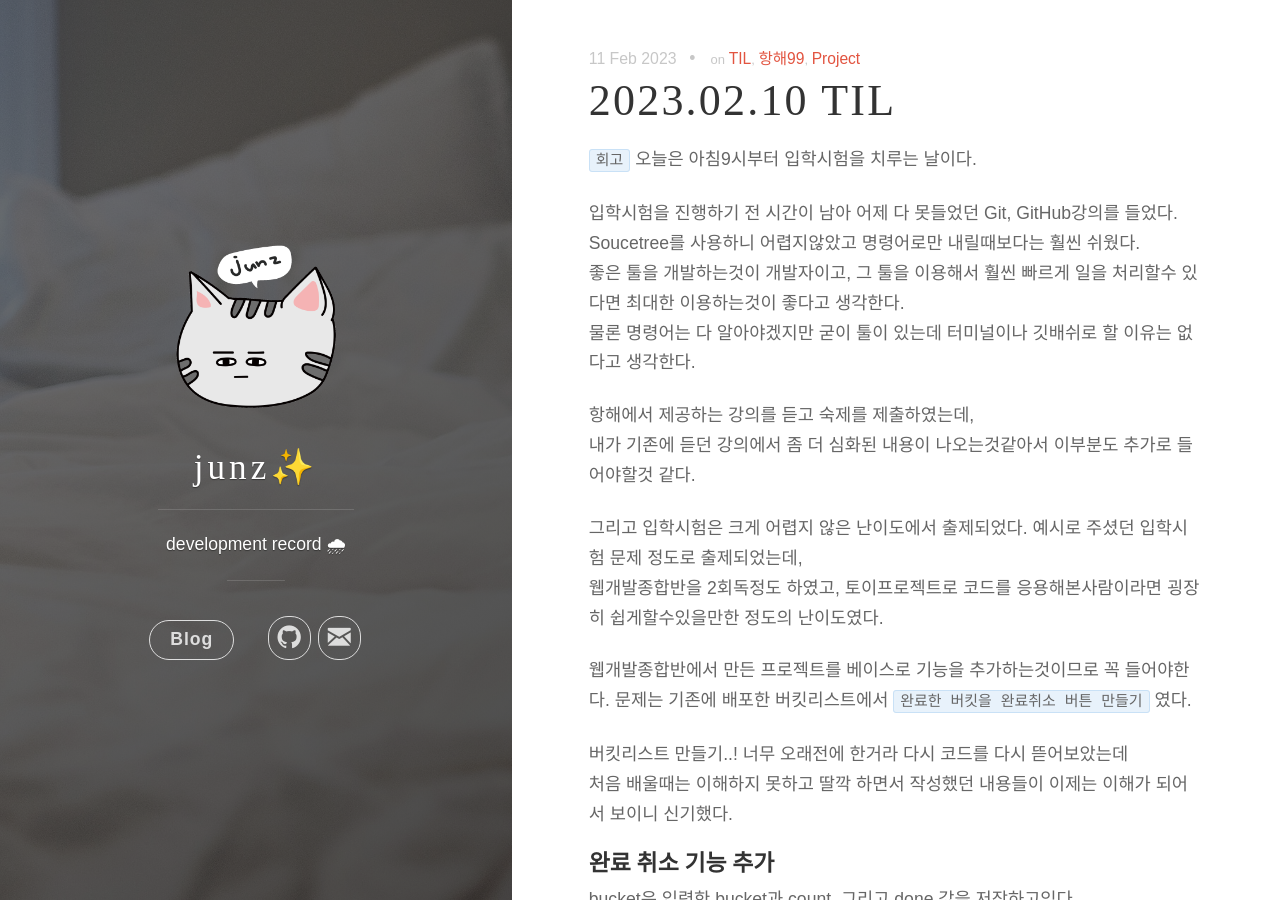
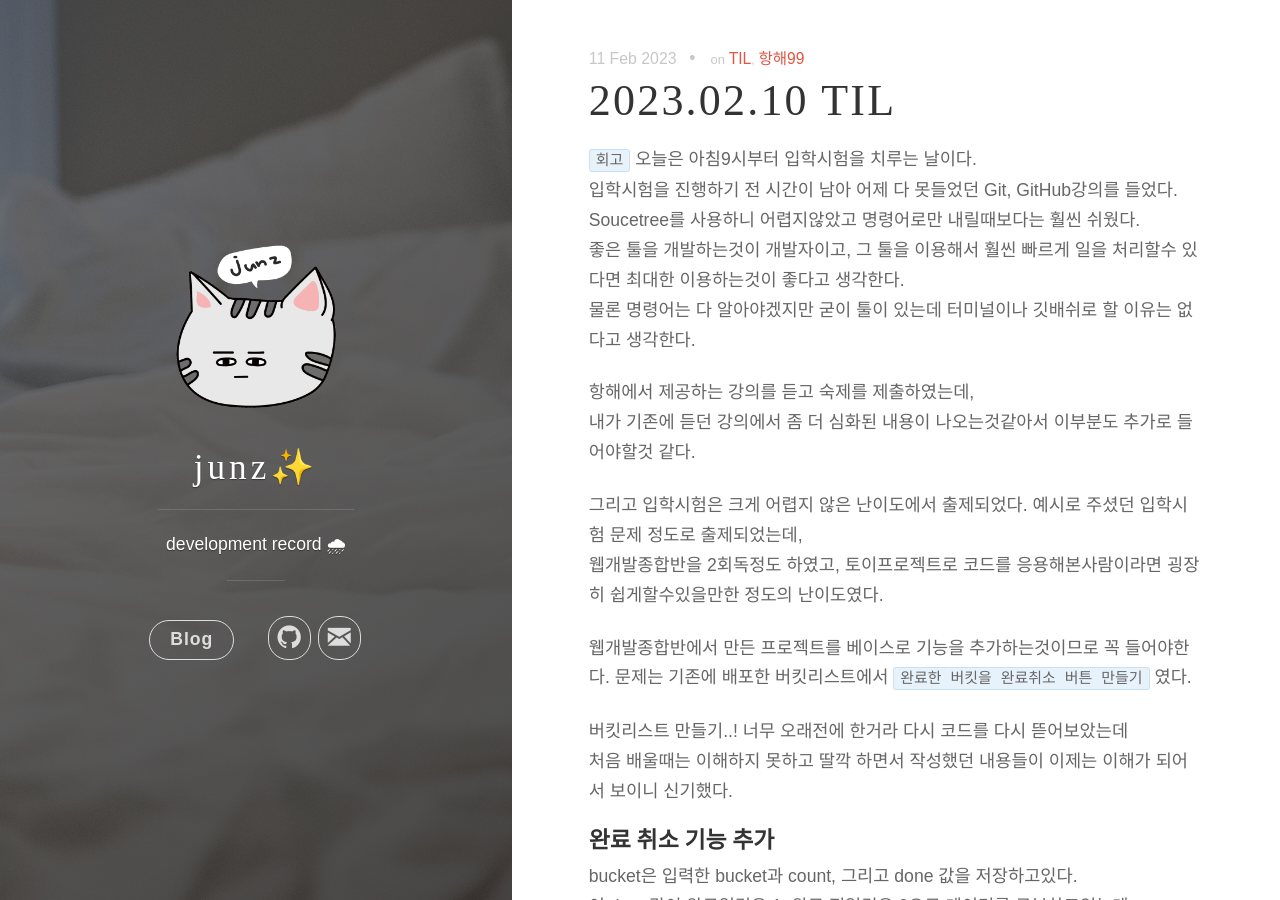
Before and after one commit to kim-junz/kim-junz.github.io, a Jekyll site: the page built from _posts/2023/2023-02-11-2023.02.10 TIL.md, in a window 1280 px wide and 900 px high. Built offline with Jekyll 4.4.1, drawn with Linux system fonts in a browser that asks for light colours; some web fonts are replaced.

Commit message:
사진 업데이트 및 게시글 일부 수정

```diff
--- a/_posts/2023/2023-02-11-2023.02.10 TIL.md
+++ b/_posts/2023/2023-02-11-2023.02.10 TIL.md
@@ -2,12 +2,11 @@
 title: "2023.02.10 TIL" #제목 영역
 date: 2023-02-11 #업데이트 날짜/시간
 categories: [TIL] #카테고리를 나눠줄 수 있음?! TIL, WIL, Project
-tags: [TIL, 항해99, Project] #태그예시: TIL, WIL, Project
+tags: [TIL, 항해99] #태그예시: TIL, WIL, Project
 ---
 
 `회고`
 오늘은 아침9시부터 입학시험을 치루는 날이다.
-
 입학시험을 진행하기 전 시간이 남아 어제 다 못들었던 Git, GitHub강의를 들었다.
 Soucetree를 사용하니 어렵지않았고 명령어로만 내릴때보다는 훨씬 쉬웠다.
 좋은 툴을 개발하는것이 개발자이고, 그 툴을 이용해서 훨씬 빠르게 일을 처리할수 있다면 최대한 이용하는것이 좋다고 생각한다.
```
Also changed, not shown: _posts/2023/2023-02-10-항해99 13기.md (+1 -0 lines), _posts/2023/post_img/23-02-11/01.png (added), _posts/2023/post_img/23-02-11/02.png (added), _posts/2023/post_img/23-02-11/03.png (added).
